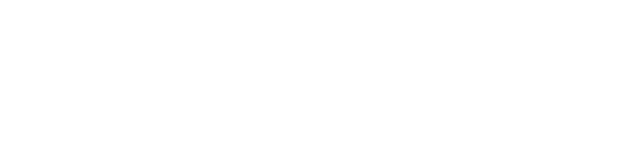
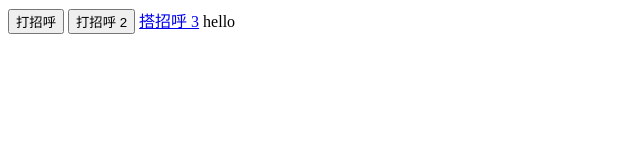
Before and after one commit to a298034a/myJS, a plain HTML site: page index.html in a window 1280 px wide. Shown: the whole page, without its empty margins (0-640 px from the left). Drawn offline with Linux system fonts and the light colour scheme.

Commit message:
Update index.html

```diff
--- a/index.html
+++ b/index.html
@@ -1,11 +1,35 @@
 <!DOCTYPE html>
 <html lang="en">
+
 <head>
     <meta charset="UTF-8">
     <meta name="viewport" content="width=device-width, initial-scale=1.0">
     <title>Document</title>
 </head>
+
 <body>
+    <!-- alert();訊息視窗 -->
+    <!-- onclick => 左鍵點擊一下的事件行為 -->
+    <button onclick="alert('Hi');">打招呼</button>
+    <button onclick="javascript:alert('Hello');">打招呼 2</button>
 
+    <!-- 使用超連結時，使用 js 語法才需要前綴詞「javascript:」-->
+    <a href="javascript:alert('Hi 3');">搭招呼 3</a>
+
+    <!-- 自行撰寫 js 在目前檔案中 -->
+    <script>
+        console.log(123);
+        document.write(`hello`);
+    </script>
+
+    <!-- 載入專案中的外部檔案 -->
+    <!-- 由內往外一層 => ../ -->
+    <!-- 由內往外二層 => ../../ -->
+    <!-- 由外往內一層 => ./資料夾名稱/OOO.js -->
+    <!-- <script src="./js/js0618-1.js"></script> -->
+
+    <!-- 載入模組化的檔案 -->
+    <!-- <script type="module" src=""></script> -->
 </body>
+
 </html>
```
